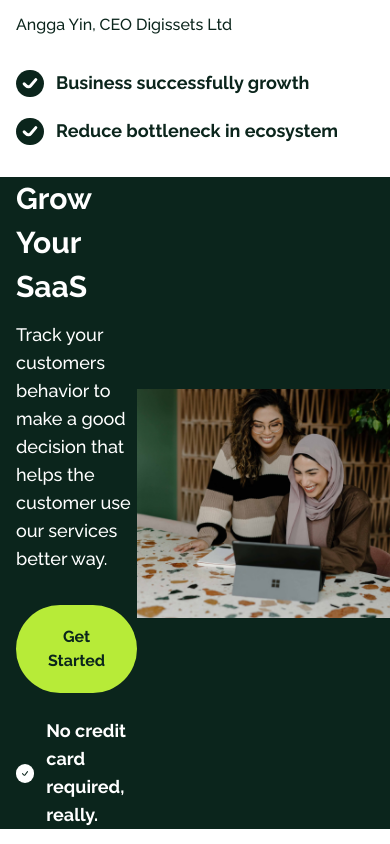
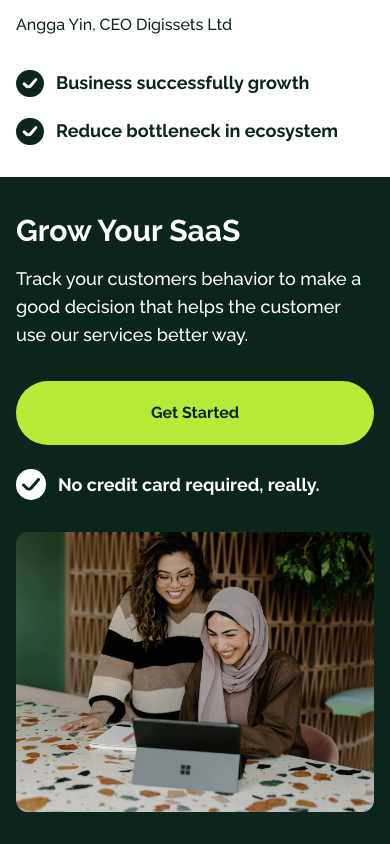
Before and after one commit to ervanervan/pasti-laris, a React (Vite) app: page / in a window 390 px wide. Shown: the part 5499-6343 px from the top of the page. Built offline with nearby package versions, Linux system fonts and the light colour scheme; a web font is replaced by a local one.

Commit message:
update: get started component

```diff
--- a/src/components/GetStarted.jsx
+++ b/src/components/GetStarted.jsx
@@ -5,9 +5,9 @@ import Button from "./Button";
 
 const GetStarted = () => {
   return (
-    <section className="bg-green-1 overflow-x-hidden">
-      <div className="container mx-auto flex items-center justify-center px-4">
-        <div className="flex-1">
+    <section className="bg-green-1 overflow-x-hidden py-8 lg:py-0">
+      <div className="container mx-auto flex flex-col lg:flex-row gap-y-8 items-center justify-center px-4">
+        <div className="w-full md:w-3/4 lg:w-1/2">
           <div className="flex flex-col gap-y-8">
             <div className="flex flex-col gap-y-3">
               <h2 className="text-3xl font-bold leading-[2.75rem] text-white-1">
@@ -33,8 +33,12 @@ const GetStarted = () => {
             </div>
           </div>
         </div>
-        <div className="-mr-14 w-[40rem]">
-          <img src={bannerGetStarted} alt="" className="w-full" />
+        <div className="w-full md:w-3/4 lg:w-1/2 lg:-mr-14">
+          <img
+            src={bannerGetStarted}
+            alt=""
+            className="w-full object-contain lg:w-[40rem] rounded-xl lg:rounded-none"
+          />
         </div>
       </div>
     </section>
```
